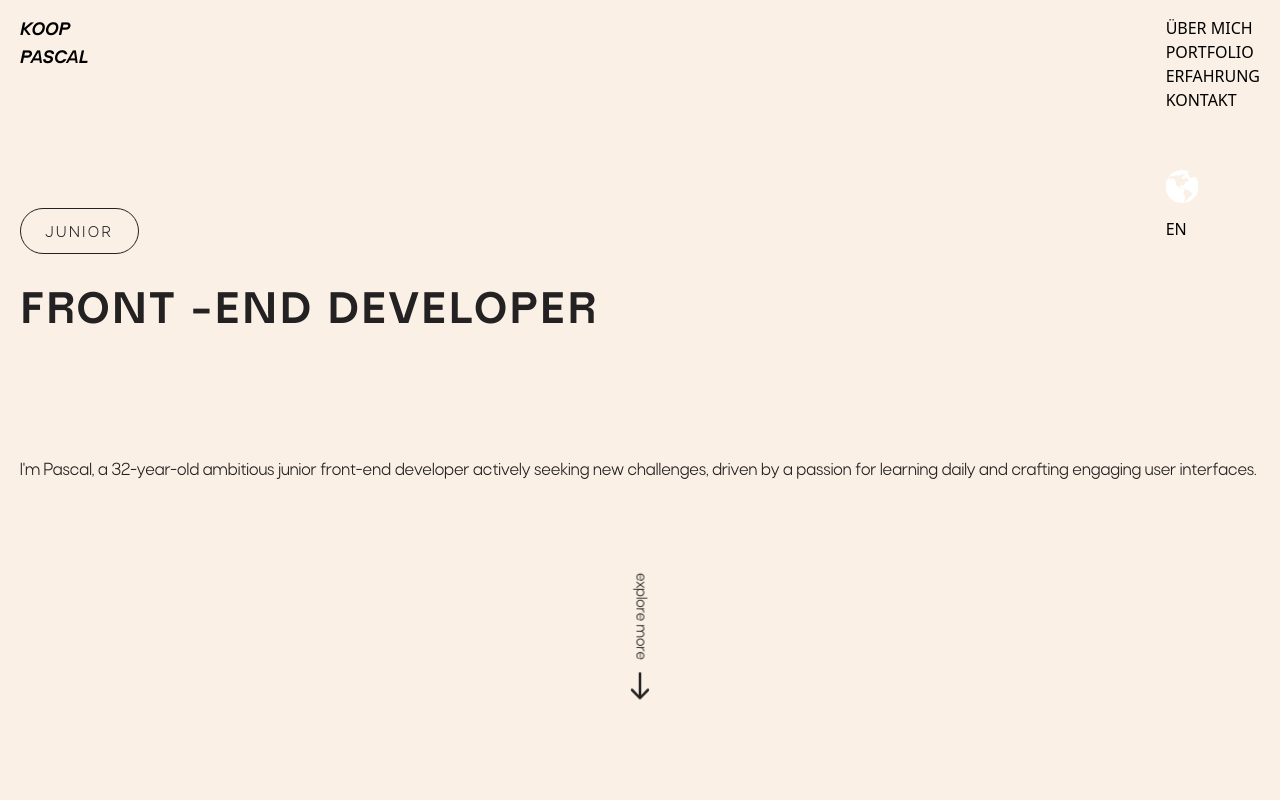
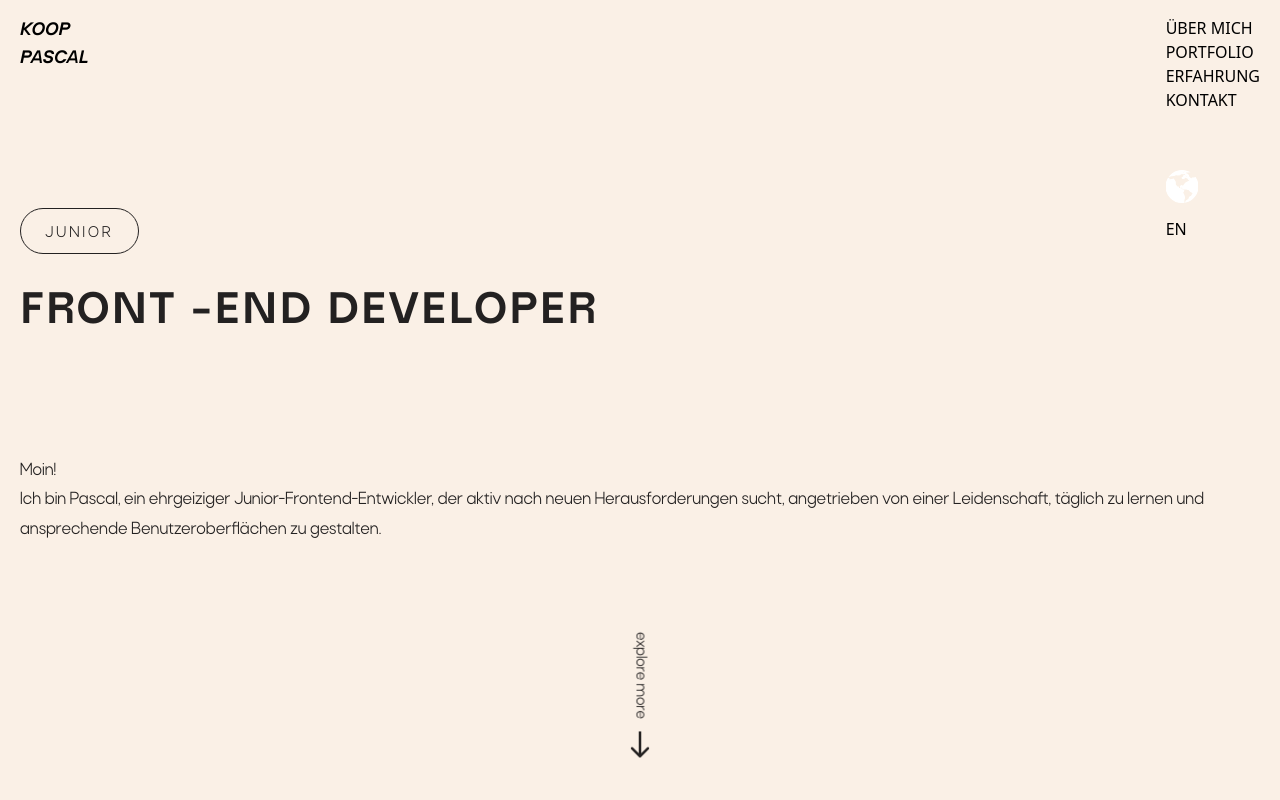
Before and after one commit to pascal-koop/koop_website, a Nuxt app: page / in a window 1280 px wide. Shown: the top 800 px of the page. Built offline with nearby package versions, Linux system fonts and the light colour scheme.

Commit message:
Update introduction text in TheIntroSection.vue

```diff
--- a/components/TheIntroSection.vue
+++ b/components/TheIntroSection.vue
@@ -7,9 +7,8 @@
 		<button class="introduction-chip font-rota font-normal text-base tracking-[0.2em] border-[1px] pb-2 pt-3 px-6 rounded-full text-textDark">JUNIOR</button>
 		<div class="introduction-content flex flex-col mt-6">
 			<h1 class="title ">FRONT -END DEVELOPER</h1>
-			<p class="introduction-text font-rota mt-28 text-lg leading-relaxed text-textDark"
-				>I'm Pascal, a 32-year-old ambitious junior front-end developer actively seeking new challenges, driven by a
-				passion for learning daily and crafting engaging user interfaces.</p
+			<p class="introduction-text whitespace-pre-line font-rota mt-28 text-lg leading-relaxed text-textDark"
+				>{{ $t('intro') }}</p
 			>
 		</div>
     <div class="introduction-arrow flex flex-col items-center mt-36 animate-bounce z-[1] relative">
--- a/lang/de-DE.json
+++ b/lang/de-DE.json
@@ -4,5 +4,6 @@
 		"works": "PORTFOLIO",
 		"experience": "ERFAHRUNG",
 		"contacts": "KONTAKT"
-	}
+	},
+  "intro": "Moin! \n Ich bin Pascal, ein ehrgeiziger Junior-Frontend-Entwickler, der aktiv nach neuen Herausforderungen sucht, angetrieben von einer Leidenschaft, täglich zu lernen und ansprechende Benutzeroberflächen zu gestalten."
 }
--- a/lang/en-US.json
+++ b/lang/en-US.json
@@ -4,6 +4,6 @@
 		"works": "WORKS",
 		"experience": "EXPERIENCE",
 		"contacts": "CONTACT"
-	}
-
+	},
+  "intro": "Moin! I'm Pascal, a ambitious junior front-end developer actively seeking new challenges, driven by a passion for learning daily and crafting engaging user interfaces."
 }
```
